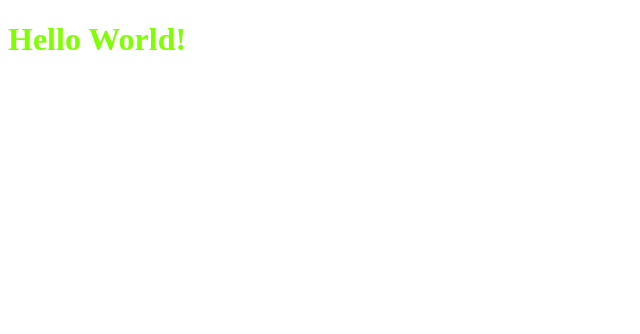
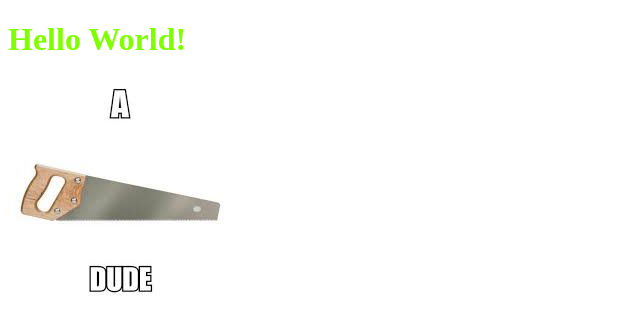
Before and after one commit to krlenell/wsl-setup-tests, a plain HTML site: page index.html in a window 1280 px wide. Shown: the whole page, without its empty margins (0-640 px from the left). Drawn offline with Linux system fonts and the light colour scheme.

Commit message:
added saw pic to html

```diff
--- a/index.html
+++ b/index.html
@@ -8,7 +8,7 @@
 </head>
 <body>
   <h1>Hello World!</h1>
-
+  <img src="./images/asaw.jpg" alt="a saw dude">
   <script src="main.js"></script>
 </body>
 </html>
```
